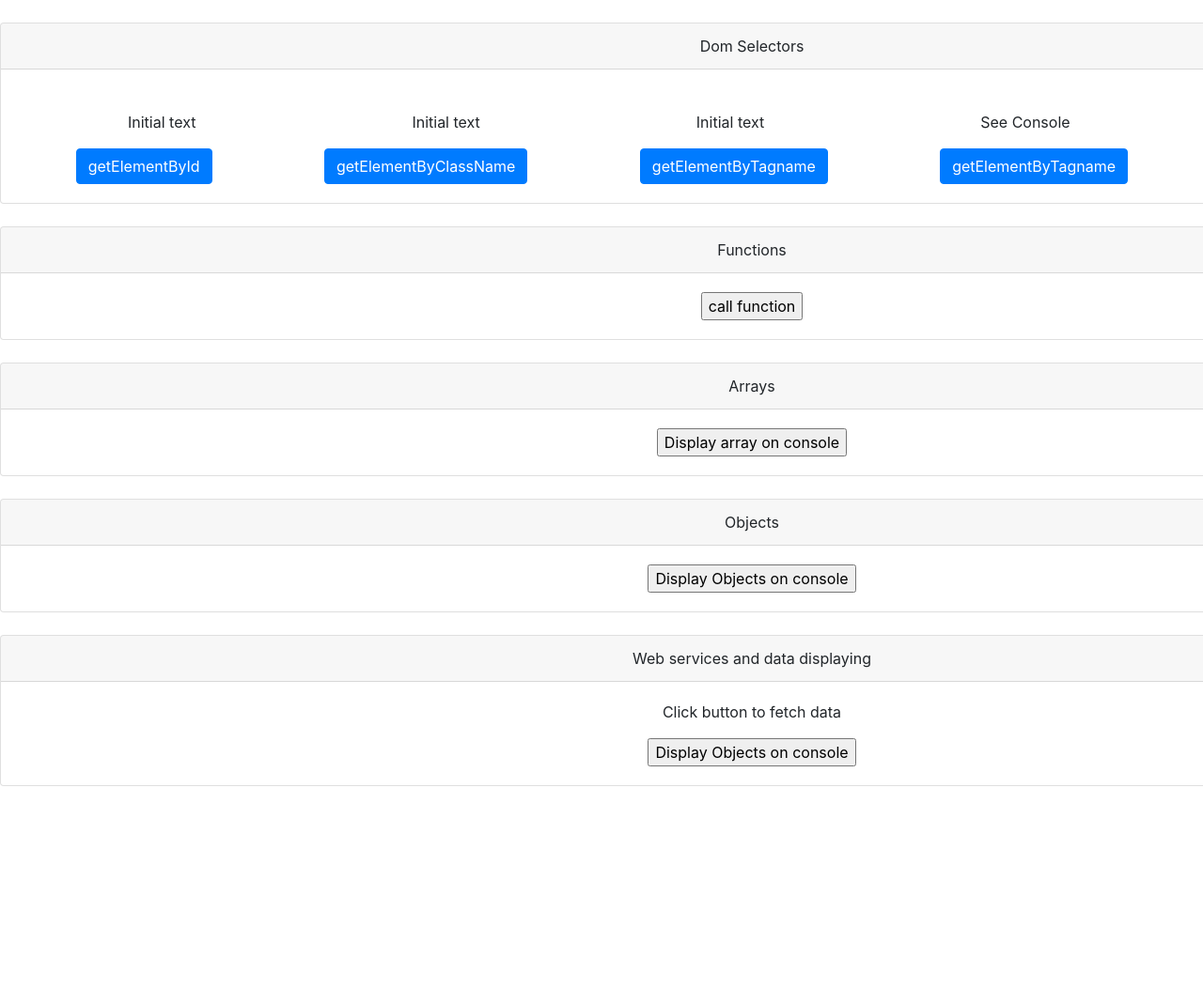
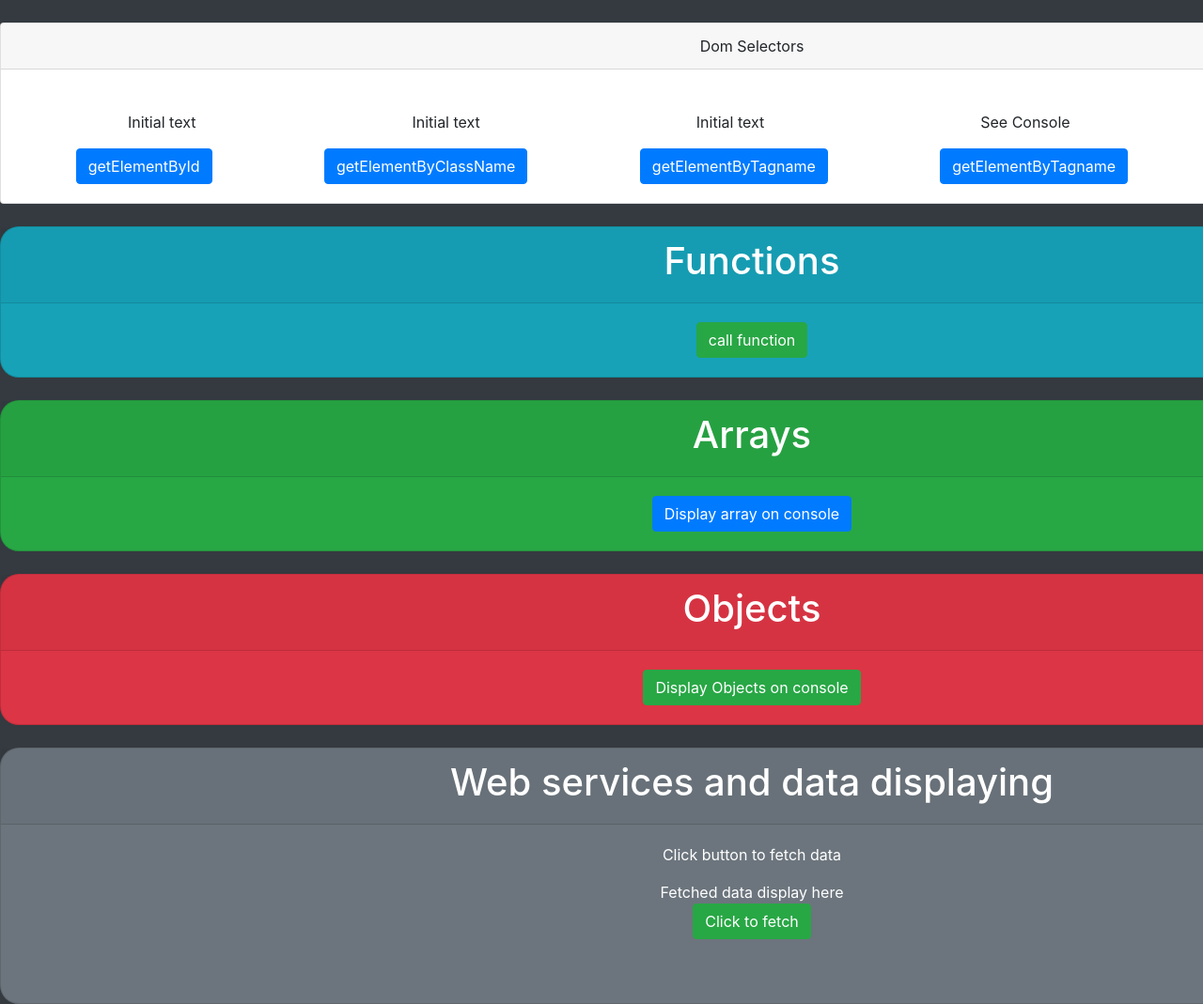
Before and after one commit to ShivamSrivastava-ksolves/Reactjs, a plain HTML site: page index.html in a window 1280 px wide. Shown: the top 1069 px of the page at 94% size. Before the commit the page ends 837 px from the top, so only its background shows below. Drawn offline with nearby package versions, Linux system fonts and the light colour scheme.

Commit message:
file systmen(fs) module

```diff
--- a/index.html
+++ b/index.html
@@ -4,12 +4,23 @@
         <meta charset="utf-8">
         <title>title</title>
         <link rel="stylesheet" href="css/style.css">
-        <link rel="stylesheet" href="https://cdn.jsdelivr.net/npm/bootstrap@4.4.1/dist/css/bootstrap.min.css" integrity="sha384-Vkoo8x4CGsO3+Hhxv8T/Q5PaXtkKtu6ug5TOeNV6gBiFeWPGFN9MuhOf23Q9Ifjh" crossorigin="anonymous">
-        <script src="https://code.jquery.com/jquery-3.4.1.slim.min.js" integrity="sha384-J6qa4849blE2+poT4WnyKhv5vZF5SrPo0iEjwBvKU7imGFAV0wwj1yYfoRSJoZ+n" crossorigin="anonymous"></script>
-<script src="https://cdn.jsdelivr.net/npm/popper.js@1.16.0/dist/umd/popper.min.js" integrity="sha384-Q6E9RHvbIyZFJoft+2mJbHaEWldlvI9IOYy5n3zV9zzTtmI3UksdQRVvoxMfooAo" crossorigin="anonymous"></script>
-<script src="https://cdn.jsdelivr.net/npm/bootstrap@4.4.1/dist/js/bootstrap.min.js" integrity="sha384-wfSDF2E50Y2D1uUdj0O3uMBJnjuUD4Ih7YwaYd1iqfktj0Uod8GCExl3Og8ifwB6" crossorigin="anonymous"></script>
+        <link rel="stylesheet"
+            href="https://cdn.jsdelivr.net/npm/bootstrap@4.4.1/dist/css/bootstrap.min.css"
+            integrity="sha384-Vkoo8x4CGsO3+Hhxv8T/Q5PaXtkKtu6ug5TOeNV6gBiFeWPGFN9MuhOf23Q9Ifjh"
+            crossorigin="anonymous">
+        <script src="https://code.jquery.com/jquery-3.4.1.slim.min.js"
+            integrity="sha384-J6qa4849blE2+poT4WnyKhv5vZF5SrPo0iEjwBvKU7imGFAV0wwj1yYfoRSJoZ+n"
+            crossorigin="anonymous"></script>
+        <script
+            src="https://cdn.jsdelivr.net/npm/popper.js@1.16.0/dist/umd/popper.min.js"
+            integrity="sha384-Q6E9RHvbIyZFJoft+2mJbHaEWldlvI9IOYy5n3zV9zzTtmI3UksdQRVvoxMfooAo"
+            crossorigin="anonymous"></script>
+        <script
+            src="https://cdn.jsdelivr.net/npm/bootstrap@4.4.1/dist/js/bootstrap.min.js"
+            integrity="sha384-wfSDF2E50Y2D1uUdj0O3uMBJnjuUD4Ih7YwaYd1iqfktj0Uod8GCExl3Og8ifwB6"
+            crossorigin="anonymous"></script>
     </head>
-    <body>
+    <body class="bg-dark">
         <center>
             <br>
 
@@ -18,7 +29,6 @@
                     Dom Selectors
                 </div>
                 <div class="card-body">
-
 
                     <br>
 
@@ -35,14 +45,16 @@
                     </div>
 
                     <div class="d-flex justify-content-around">
-        <button type="button" class="btn btn-primary" id="changeTextButton">getElementById</button>
-        <button type="button" class="btn btn-primary" id="changeTextButton1">getElementByClassName</button>
-        <button type="button" class="btn btn-primary" id="changeTextButton2">getElementByTagname</button>
-        <button type="button" class="btn btn-primary" id="changeTextButton3">getElementByTagname</button>
-        <button type="button" class="btn btn-primary" id="changeTextButton4">getElementByTagname</button>
-
-
-
+                        <button type="button" class="btn btn-primary"
+                            id="changeTextButton">getElementById</button>
+                        <button type="button" class="btn btn-primary"
+                            id="changeTextButton1">getElementByClassName</button>
+                        <button type="button" class="btn btn-primary"
+                            id="changeTextButton2">getElementByTagname</button>
+                        <button type="button" class="btn btn-primary"
+                            id="changeTextButton3">getElementByTagname</button>
+                        <button type="button" class="btn btn-primary"
+                            id="changeTextButton4">getElementByTagname</button>
 
                     </div>
 
@@ -51,52 +63,69 @@
 
             <br>
 
-<div class="card" style="width: 100rem;">
+            <div class="card bg-info text-white"
+                style="width: 100rem; border-radius: 20px;">
                 <div class="card-header">
-        Functions
+                    <h1>Functions</h1>
                 </div>
                 <div class="card-body">
-        <input type="button" onclick="callfunct()" value="call function">
+                    <input type="button" onclick="callfunct()"
+                        value="call function" class="btn btn-success">
                 </div>
             </div>
 
             <br>
-<div class="card" style="width: 100rem;">
+            <div class="card bg-success text-white"
+                style="width: 100rem; border-radius: 20px;">
                 <div class="card-header">
-        Arrays
+                    <h1>Arrays</h1>
                 </div>
                 <div class="card-body">
-        <input type="button" onclick="arrays()" value="Display array on console">
+                    <input type="button" onclick="arrays()"
+                        value="Display array on console" class="btn btn-primary">
                 </div>
             </div>
 
             <br>
-<div class="card" style="width: 100rem;">
+            <div class="card bg-danger text-white"
+                style="width: 100rem; border-radius: 20px;">
                 <div class="card-header">
-        Objects
+                    <h1>Objects</h1>
                 </div>
                 <div class="card-body">
-        <input type="button" onclick="objects()" value="Display Objects on console">
+                    <input type="button" onclick="objects()"
+                        value="Display Objects on console"
+                        class="btn btn-success">
                 </div>
             </div>
 
+            <br>
+            <center class="card bg-secondary text-white"
+                style="width: 100rem; border-radius: 20px;">
+                <div class="card-header">
 
-<br>
-<div class="card" style="width: 100rem;">
-    <div class="card-header">
-        Web services and data displaying
+                    <h1>Web services and data displaying</h1>
                 </div>
                 <div class="card-body">
+                    <center>
+
                         <p id="fetchdatatext">Click button to fetch data</p>
-        <input type="button" onclick="getdata()" value="Display Objects on console">
+                        <div>
+                            <div id="data-container" class="mt-3">Fetched data
+                                display here</div>
+                            <div>
+                                <button class="btn btn-success" id="webbutton">Click
+                                    to fetch</button>
+
                             </div>
+                            <br><br>
                         </div>
-
-
-
+                    </center>
+                </div>
+            </center>
 
         </center>
 
         <script src="index.js"></script>
-    </body>
+    </center>
 </html>
--- a/index.js
+++ b/index.js
@@ -113,13 +113,34 @@ function objects(){
 
 // rest api is fetched
 
-async function getdata(){
-    fetch('https://demo0260207.mockable.io')
-    .then((response)=>{
-        return response.text();
-    }).then((data)=>{
-        console.log(data);
-        fetchdatatext.textContent = "Data fetched, see console";
+function fetchDataAndDisplay(url) {
+    fetch(url)
+      .then((response) => response.json())
+      .then((data) => {
+        console.log("Clicked on service");
+        const dataContainer = document.getElementById("data-container");
+        dataContainer.innerHTML = "";
 
-    })
+        if (data.length > 0) {
+          const ul = document.createElement("ul");
+          data.forEach((item) => {
+            const li = document.createElement("li");
+            li.textContent = item.name;
+            ul.appendChild(li);
+          });
+          dataContainer.appendChild(ul);
+        } else {
+          dataContainer.textContent = "No data available.";
+        }
+      })
+      .catch((error) => {
+        console.error("Error:", error);
+      });
   }
+
+  document.getElementById("webbutton").addEventListener("click", () => {
+    fetchDataAndDisplay("https://demo0260207.mockable.io/service1");
+  });
+
+
+  // file system
--- /dev/null
+++ b/read.txt
@@ -0,0 +1 @@
+You are making and writing to fileNow you are appending to read.txt
```
Also changed, not shown: nodeindex.js (added, +21 -0 lines). Lines whose indentation alone changed are shown as unchanged.
